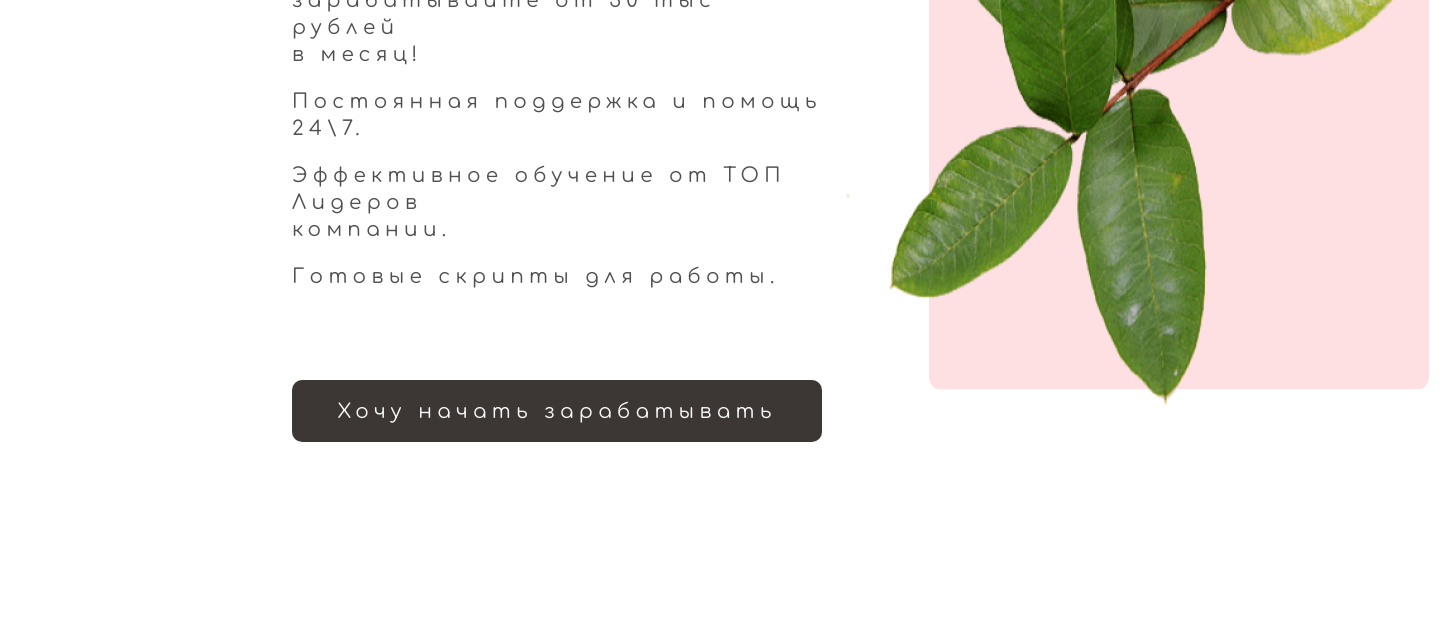
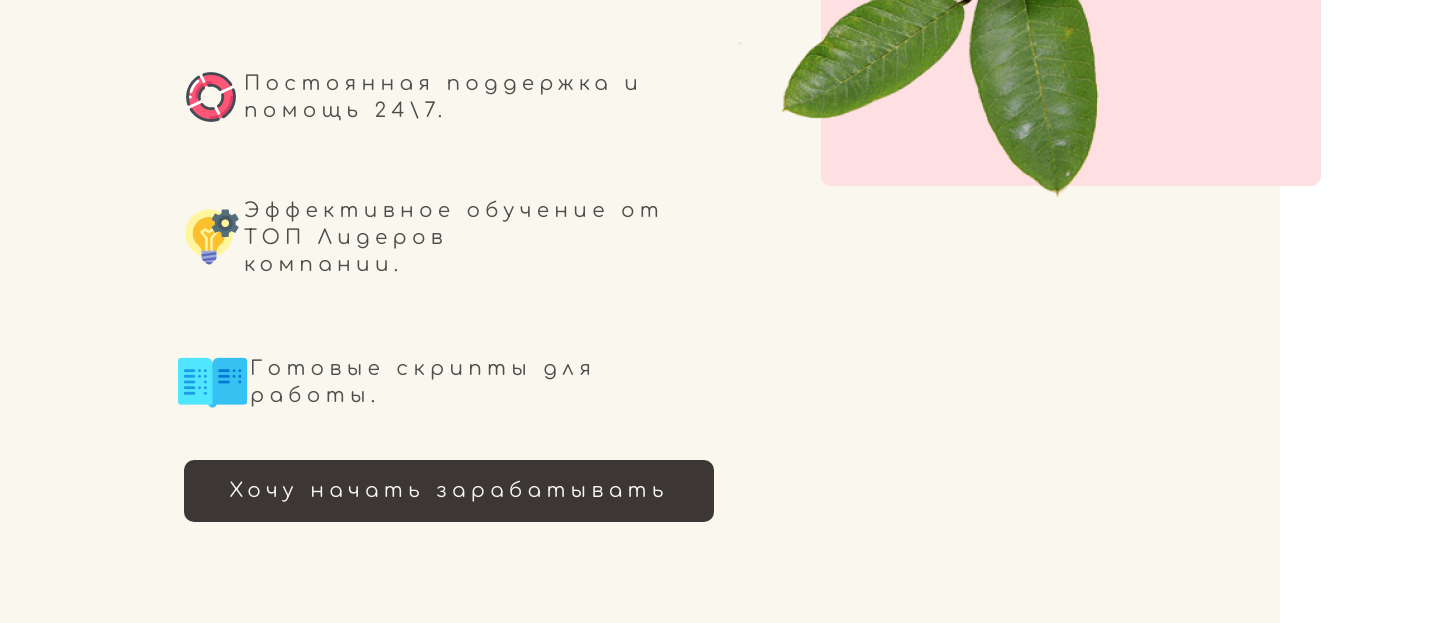
Before and after one commit to 21Luffy/tess, a plain HTML site: page page_2/index.html in a window 1280 px wide. Shown: the part 571-1194 px from the top of the page, 1454 px wide, since content can reach past the window. Before the commit the page ends 1021 px from the top, so only its background shows below. Drawn offline with Linux system fonts and the light colour scheme.

Commit message:
Add files via upload

```diff
--- a/page_2/index.html
+++ b/page_2/index.html
@@ -20,7 +20,7 @@
                 </p>
             </div>
             <a href="">Партнорство</a>
-            <a href="">Присоедениться</a>
+            <a href="./index.html">Присоедениться</a>
             <a href="">О компании</a>
             <a href="">Блог</a>
             <div class="icons__fonts">
@@ -36,15 +36,15 @@
                     <p>Станьте партнером компании и<br> зарабатывайте от 30 тыс рублей<br> в месяц!</p>
                 </div>
                 <div class="head__bonus">
-                    <p>Постоянная поддержка и помощь 24\7.</p>
-                    <p>Эффективное обучение от ТОП Лидеров<br>компании.</p>
-                    <p>Готовые скрипты для работы.</p>
+                    <p><img class="img1" src="./image/icons8-safety.png" alt=""> Постоянная поддержка и помощь 24\7.</p>
+                    <p> <img class="img2" src="./image/icons8-project.png" alt=""> Эффективное обучение от ТОП Лидеров<br>компании.</p>
+                    <p> <img class="img3" src="./image/icons8-study.png" alt=""> Готовые скрипты для работы.</p>
                 </div>
                 <a href="https://www.youtube.com/watch?v=jas8xKYA7L8" target="blank">
                     <button>Хочу начать зарабатывать </button>
                 </a>
             </div>
-            <img src="./image/pink_clip.png" alt="">
+            <img src="./image/pink_clip.png" height="550px" alt="">
         </div>
     </header>
     <script src="https://kit.fontawesome.com/b824f8e378.js" crossorigin="anonymous"></script>
--- a/page_2/style.scss
+++ b/page_2/style.scss
@@ -3,11 +3,17 @@ $fontS:'Comfortaa',
 cursive;
 $fontR:'Roboto',
 sans-serif;
-
+*{
+    margin: 0;
+}
 button {
     cursor: pointer;
 }
-
+header{
+    background: #F9F7EE;
+    padding-top: 93px;
+    padding-bottom: 101px;
+}
 .head--muve {
     display: flex;
     justify-content: space-around;
@@ -42,7 +48,7 @@ button {
     }
 
     button {
-        margin-top: 70px;
+        margin-top: 44px;
         width: 530px;
         height: 62px;
         font-family: $fontS;
@@ -65,11 +71,34 @@ button {
 }
 
 .head--flex {
-    margin: 74px 0 0 284px;
+    margin: 74px 0 0 184px;
+}
+.head__bonus{
+    p{
+        display: flex;
+        align-items: center;
+        margin-top: 70px;
+        .img1{
+            margin-left: -3px;
+            margin-right: 3px;
+        }
+        .img2{
+            margin-left: -5px;
+            margin-right: 5px;
+        }
+        .img3{
+            margin-left: -6px;
+            margin-right: 3px;
+        }
+
+        img{
+            margin: 0;
+        }
+    }
 }
 
 .mav--menu {
-    margin: 93px 324px 0 324px;
+    margin: 0px 324px 0 324px;
     -webkit-touch-callout: none;
     -webkit-user-select: none;
     -khtml-user-select: none;
@@ -87,7 +116,7 @@ button {
 
     .icons__fonts {
         min-width: 150px;
-        padding-right: 100px;
+        // padding-right: 100px;
 
         a {
             color: #6AC359;
```
Also changed, not shown: index.html (+2 -2 lines), page_2/image/Vector_sumka.png (added), page_2/style.css, style.css.
